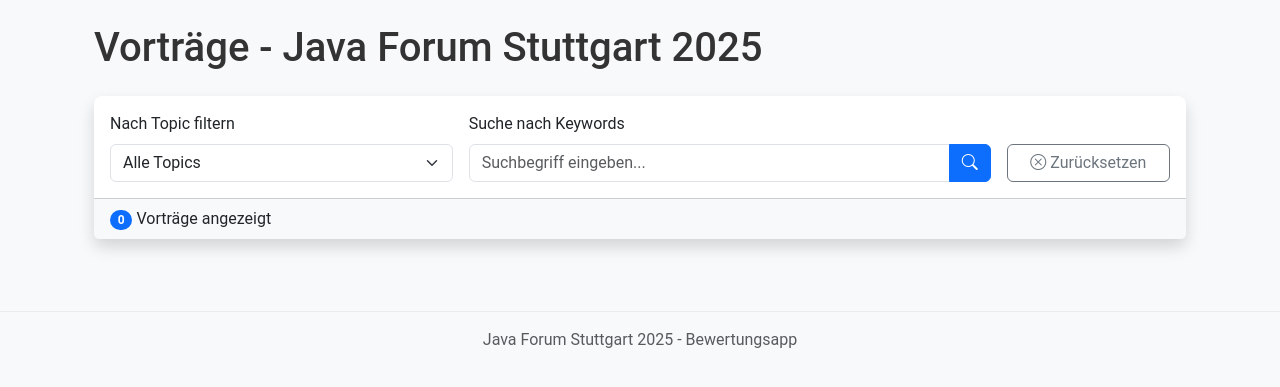
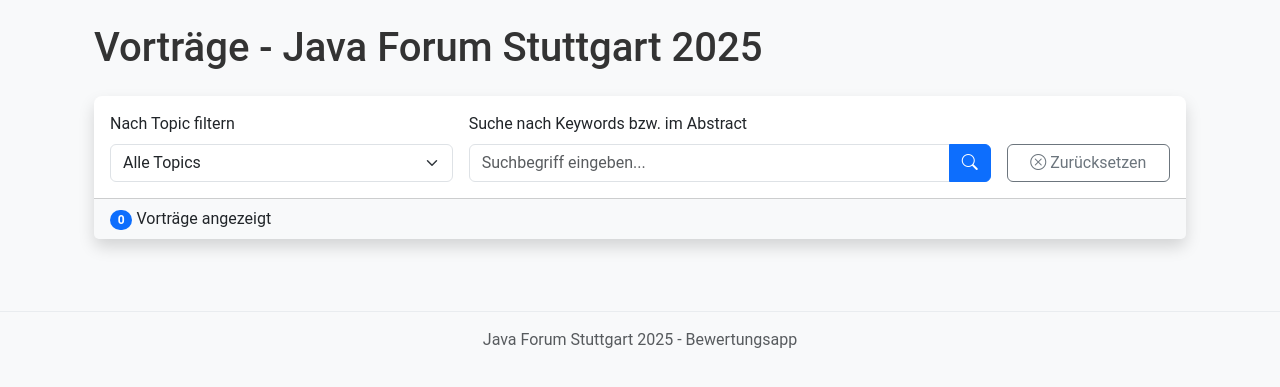
Before and after one commit to DG1001/jfs2025_rating_app, a Flask app: page / in a window 1280 px wide. Shown: the part 56-443 px from the top of the page. Run offline with Flask 3, Linux system fonts and the light colour scheme; the visitor is signed in with stand-in values (Sample User, id 1).

Commit message:
fix(template): update label for keyword search input to clarify functionality
Updated the label of the keyword search input in the index.html template to indicate that users can search both keywords and abstracts. This change aims to enhance user understanding of the search functionality, making it clearer what content will be retrieved with the search query.

```diff
--- a/templates/index.html
+++ b/templates/index.html
@@ -22,7 +22,7 @@
                     </select>
                 </div>
                 <div class="col-md-6">
-                    <label for="keyword-search" class="form-label">Suche nach Keywords</label>
+                    <label for="keyword-search" class="form-label">Suche nach Keywords bzw. im Abstract</label>
                     <div class="input-group">
                         <input type="text" class="form-control" id="keyword-search" name="keyword"
                                placeholder="Suchbegriff eingeben..." value="{{ current_keyword }}">
```
